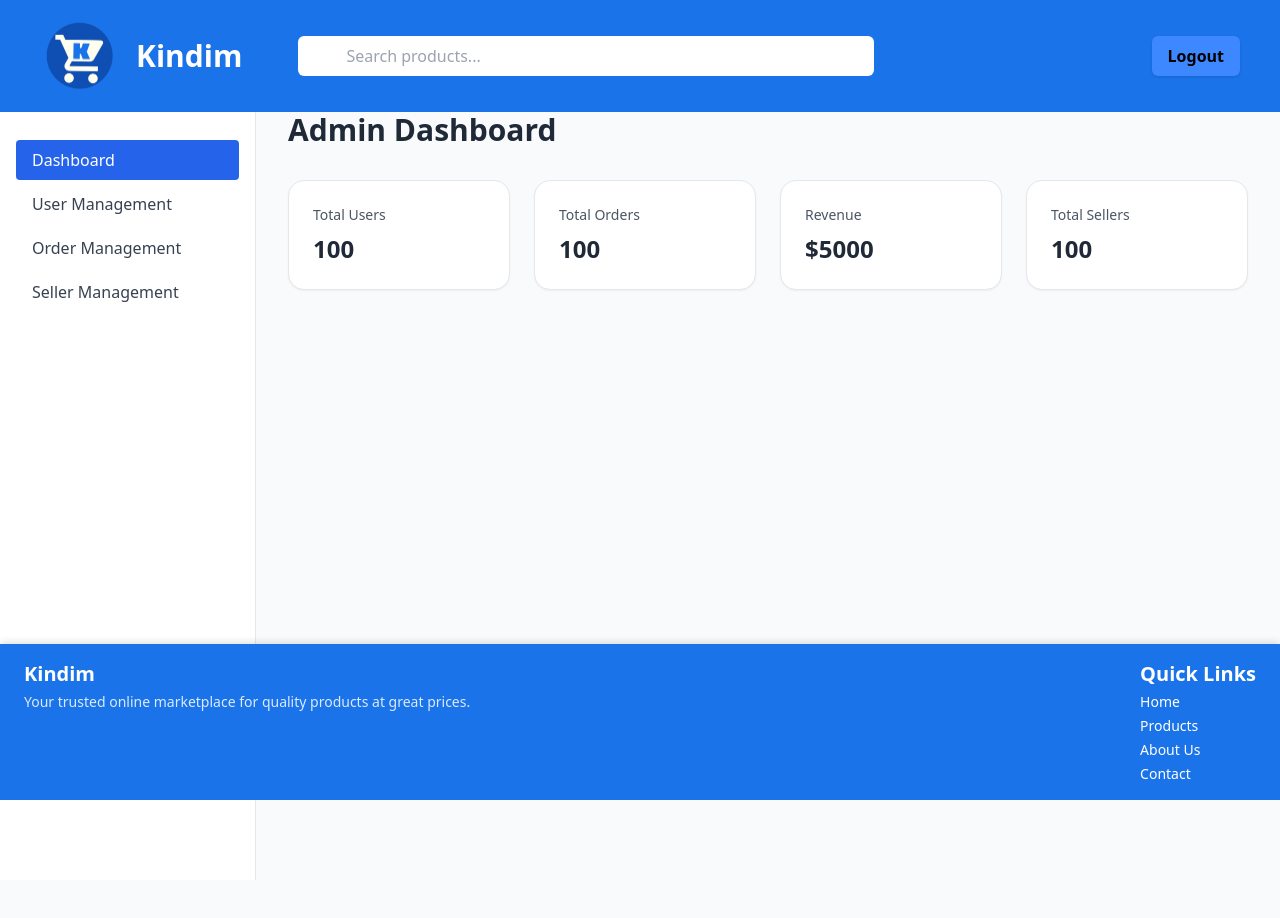
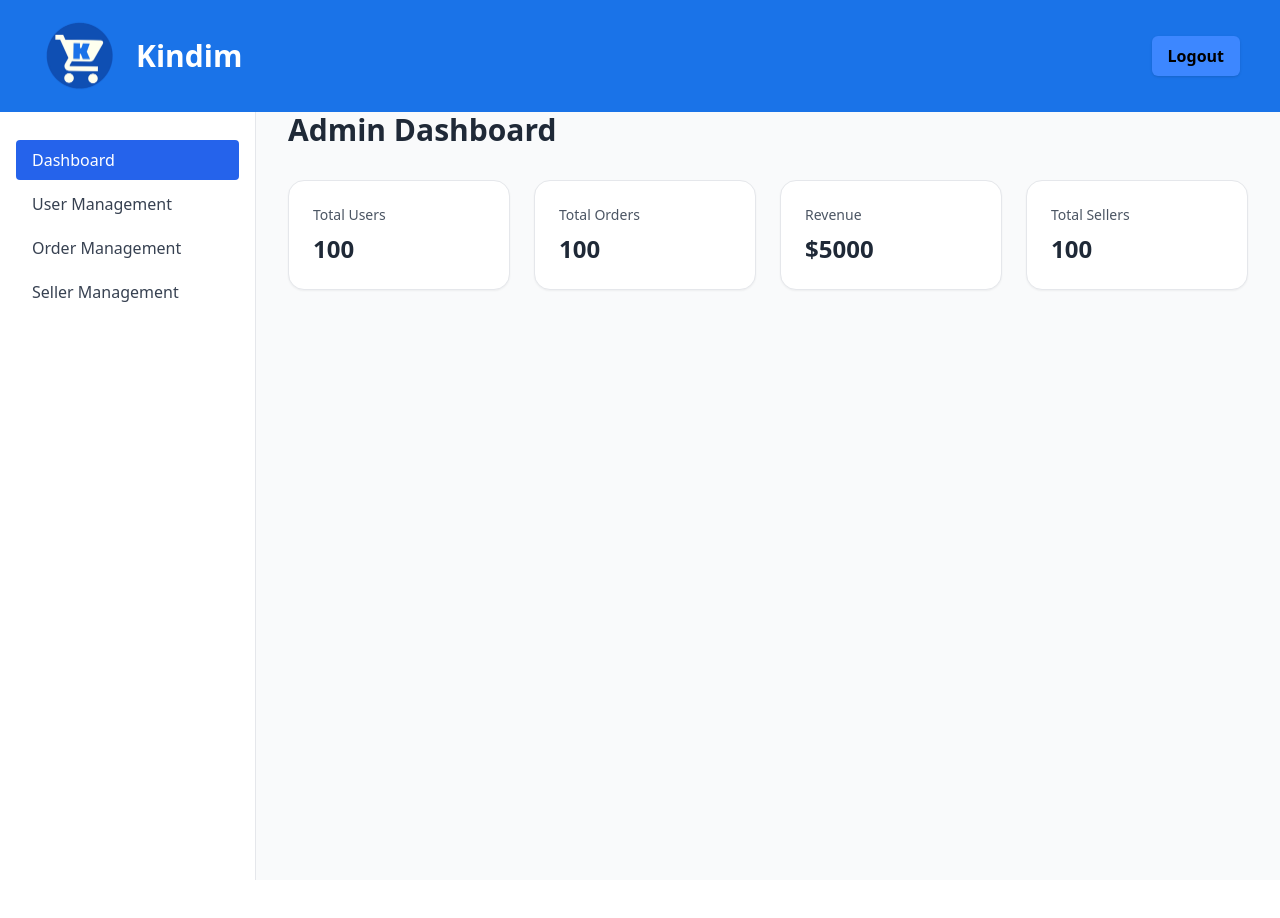
Before and after one commit to Krijal012/Kindim_37B, a React (Vite) app in the folder client/: page / in a window 1280 px wide. After the commit the page ends 880 px from the top, so only its background shows below. Built offline with nearby package versions, Linux system fonts and the light colour scheme.

Commit message:
removed search bar

```diff
--- a/client/src/components/header.jsx
+++ b/client/src/components/header.jsx
@@ -20,14 +20,7 @@ function Header({ show = true }) {
         Kindim
       </span>
 
-      <form className="ml-10 flex flex-1 max-w-xl relative">
-        <i className="fas fa-search absolute left-4 top-1/2 -translate-y-1/2 text-gray-500"></i>
-        <input
-          type="text"
-          placeholder="Search products..."
-          className="w-full px-4 py-2 pl-12 rounded-md text-black outline-none"
-        />
-      </form>
+
 
       <button className='ml-auto bg-[#3d87ff] text-black font-semibold text-sm sm:text-base px-3 py-1.5 sm:px-4 sm:py-2 rounded-md shadow hover:bg-gray-100 active:scale-95 transition'>Logout</button>
     </header>
--- a/client/src/pages/private/Admindashboard.jsx
+++ b/client/src/pages/private/Admindashboard.jsx
@@ -1,6 +1,6 @@
 import { useState } from "react";
 import Header from "../../components/header";
-import Footer from "../../components/footer";
+
 import { DashboardSidebar } from "../../components/dashboardsidebar";
 import { StatCard } from "../../components/statcard";
 
@@ -52,7 +52,7 @@ export function AdminDashboard() {
         </div>
       </div>
 
-      <Footer />
+
     </div>
   );
 }
```
